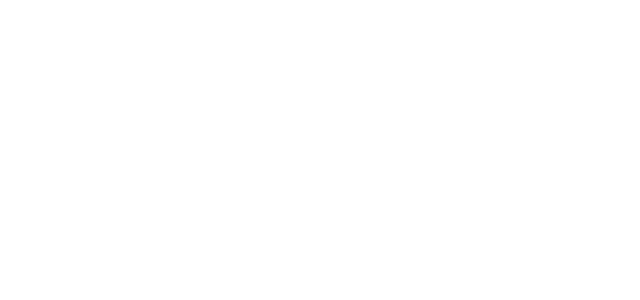
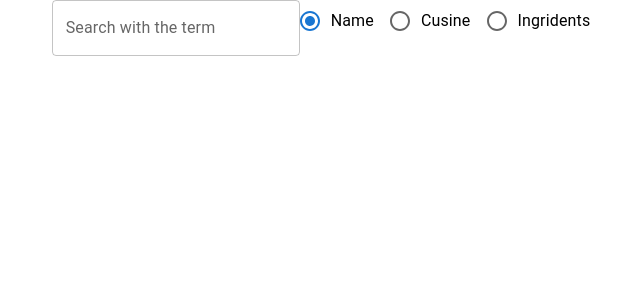
Before and after one commit to sushmita2109/mcr-5, a React (Create React App) app: page / in a window 1280 px wide. Shown: the top 300 px of the page, without its empty margins (311-951 px from the left). Built offline with nearby package versions, Linux system fonts and the light colour scheme.

Commit message:
recipe context

```diff
--- a/src/App.js
+++ b/src/App.js
@@ -1,4 +1,3 @@
-import logo from "./logo.svg";
 import "./App.css";
 import { Routes, Route } from "react-router-dom";
 import { Home } from "./pages/Home";
--- a/src/Components/SearchFeild.jsx
+++ b/src/Components/SearchFeild.jsx
@@ -2,26 +2,42 @@ import RadioGroup from "@mui/material/RadioGroup";
 import Radio from "@mui/material/Radio";
 import FormControlLabel from "@mui/material/FormControlLabel";
 import FormControl from "@mui/material/FormControl";
-import FormLabel from "@mui/material/FormLabel";
 import Box from "@mui/material/Box";
 import TextField from "@mui/material/TextField";
+import { useState } from "react";
 
 export const SearchFeild = () => {
-  return;
+  const [value, setValue] = useState("name");
+  const handleChange = (event) => {
+    setValue(event.target.value);
+  };
+
+  return (
     <Box>
       <FormControl>
-      <TextField id="outlined-basic" label="Outlined" variant="outlined" />
-      <TextField id="outlined-basic" label="Outlined" variant="outlined" />
-
+        <TextField
+          id="outlined-basic"
+          label="Search with the term"
+          variant="outlined"
+        />
+      </FormControl>
+      <FormControl>
         <RadioGroup
           row
           aria-labelledby="demo-row-radio-buttons-group-label"
           name="row-radio-buttons-group"
+          value={value}
+          onChange={handleChange}
         >
-        <FormControlLabel value="female" control={<Radio />} label="Female" />
-        <FormControlLabel value="male" control={<Radio />} label="Male" />
-        <FormControlLabel value="other" control={<Radio />} label="Other" />
+          <FormControlLabel value="name" control={<Radio />} label="Name" />
+          <FormControlLabel value="cusine" control={<Radio />} label="Cusine" />
+          <FormControlLabel
+            value="ingridents"
+            control={<Radio />}
+            label="Ingridents"
+          />
         </RadioGroup>
       </FormControl>
-  </Box>;
+    </Box>
+  );
 };
--- /dev/null
+++ b/src/context/RecipeContext.jsx
@@ -0,0 +1,21 @@
+import { createContext, useContext, useEffect, useReducer } from "react";
+import { recipeReducer, initialState } from "../reducer/recipeReducer";
+import { recipes } from "../data/data";
+
+export const ReceipeContext = createContext();
+
+export const ReceipeProvider = ({ children }) => {
+  const [ReceipeStates, ReceipeDispatch] = useReducer(
+    recipeReducer,
+    initialState
+  );
+  const getData = () => {};
+  useEffect(() => {}, []);
+  return (
+    <ReceipeContext.Provider value={{ ReceipeStates }}>
+      {children}
+    </ReceipeContext.Provider>
+  );
+};
+
+export const useRecipe = () => useContext(ReceipeContext);
--- a/src/index.js
+++ b/src/index.js
@@ -4,12 +4,15 @@ import "./index.css";
 import App from "./App";
 import reportWebVitals from "./reportWebVitals";
 import { BrowserRouter as Router } from "react-router-dom";
+import { ReceipeProvider } from "./context/RecipeContext";
 
 const root = ReactDOM.createRoot(document.getElementById("root"));
 root.render(
   <React.StrictMode>
     <Router>
-      <App />
+      <ReceipeProvider>
+        <App />
+      </ReceipeProvider>
     </Router>
   </React.StrictMode>
 );
--- /dev/null
+++ b/src/reducer/recipeReducer.jsx
@@ -0,0 +1,16 @@
+export const initialState = {
+  allRecipes: [],
+};
+export const recipeReducer = (state, action) => {
+  switch (action.type) {
+    case "GET_RECIPES": {
+      return {
+        ...state,
+        allRecipes: action.payload,
+      };
+    }
+    default: {
+      return state;
+    }
+  }
+};
```
Also changed, not shown: src/Components/RecipeFeed.jsx (added, +7 -0 lines). Lines whose indentation alone changed are shown as unchanged.
